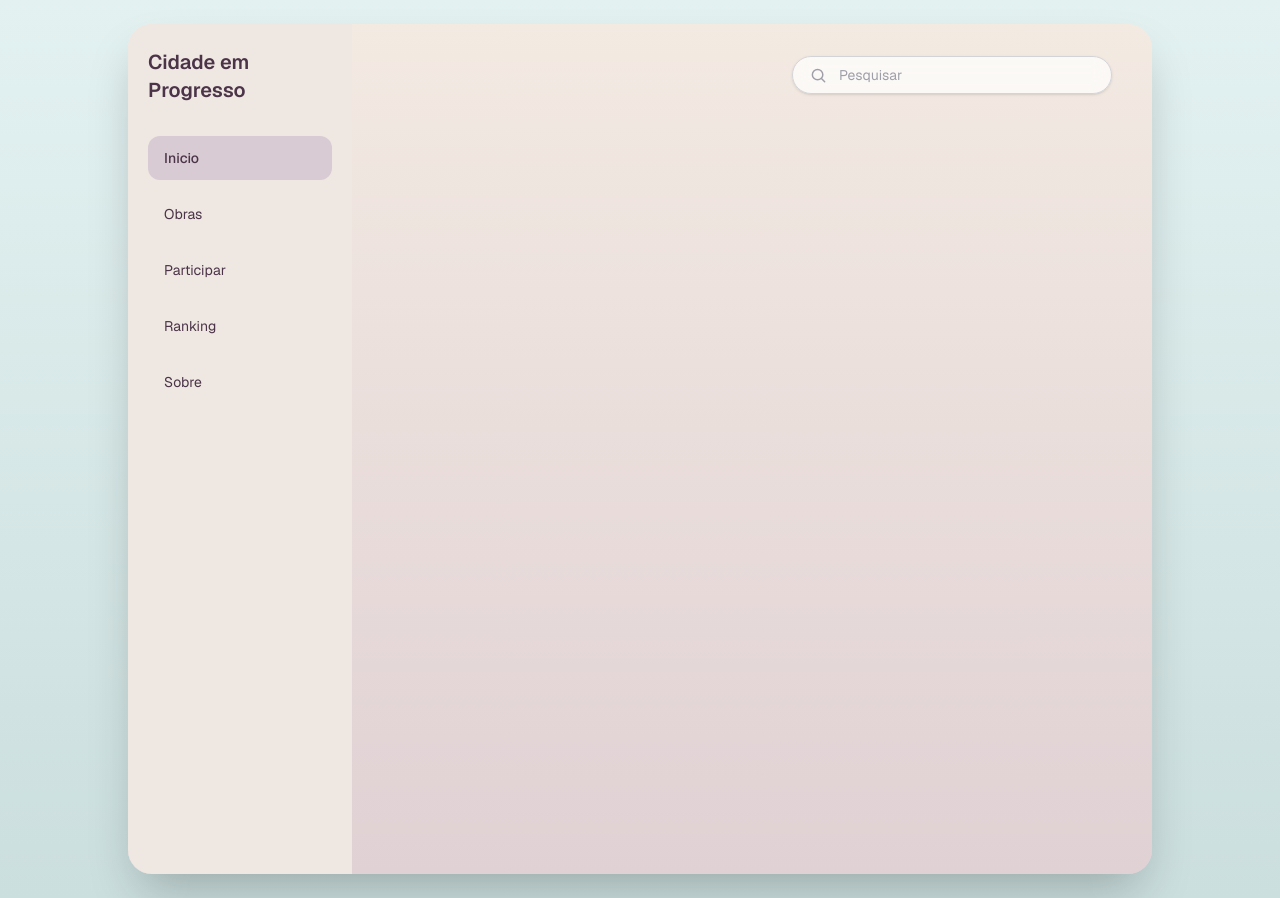
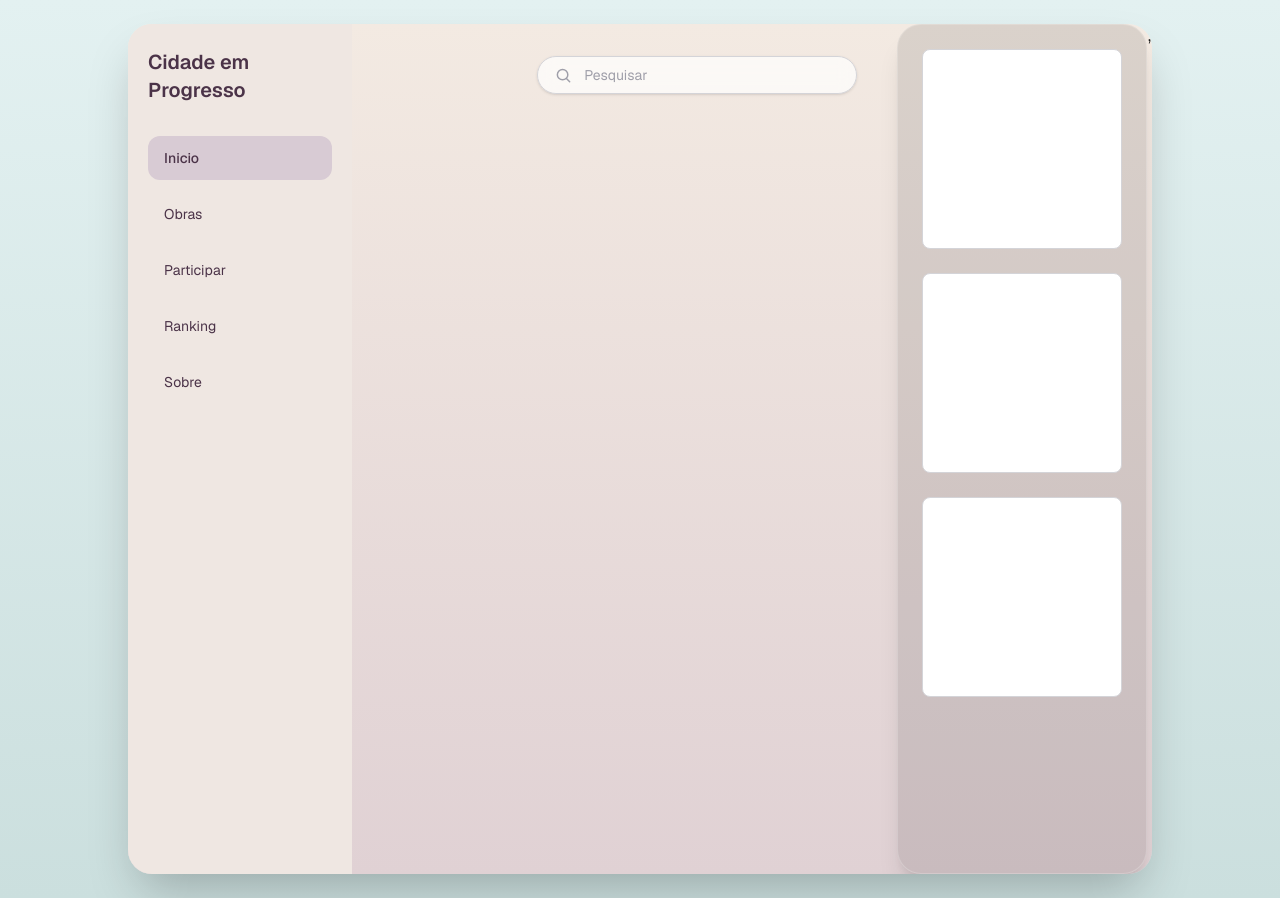
Before and after one commit to TornadoP/Cidade-Em-Progresso, a Next.js app: page / in a window 1280 px wide. Built offline with nearby package versions, Linux system fonts and the light colour scheme.

Commit message:
alocando os quadrados verticais para dentro do section

```diff
--- a/app/page.tsx
+++ b/app/page.tsx
@@ -46,7 +46,6 @@ export default function Home() {
             </a>
           </nav>
         </aside>
-
         {/* ÁREA PRINCIPAL DA DIREITA */}
         <section className="flex flex-1 flex-col px-10 py-8">
           {/* Barra de pesquisa */}
@@ -77,17 +76,16 @@ export default function Home() {
 
           {/* Daqui para baixo fica o resto do seu conteúdo */}
         </section>
+        {/* Quadrados Verticais */}
+        <div className="rounded-3xl border border-white/20 bg-black/10 p-6 shadow-xl ml-auto">
+          <div className="flex  flex-col gap-6 ml-auto">
+            <div className="h-50 w-50 rounded-lg border border-zinc-300 bg-white"></div>
+            <div className="h-50 w-50 rounded-lg border border-zinc-300 bg-white"></div>
+            <div className="h-50 w-50 rounded-lg border border-zinc-300 bg-white"></div>
+          </div>
+        </div>
+        ;
       </main>
     </div>
   );
 }
-{
-  /* Quadrados Verticais */
-}
-<div className="rounded-3xl border border-white/20 bg-black/10 p-6 shadow-xl ml-auto">
-  <div className="flex  flex-col gap-6 ml-auto">
-    <div className="h-50 w-50 rounded-lg border border-zinc-300 bg-white"></div>
-    <div className="h-50 w-50 rounded-lg border border-zinc-300 bg-white"></div>
-    <div className="h-50 w-50 rounded-lg border border-zinc-300 bg-white"></div>
-  </div>
-</div>;
```
